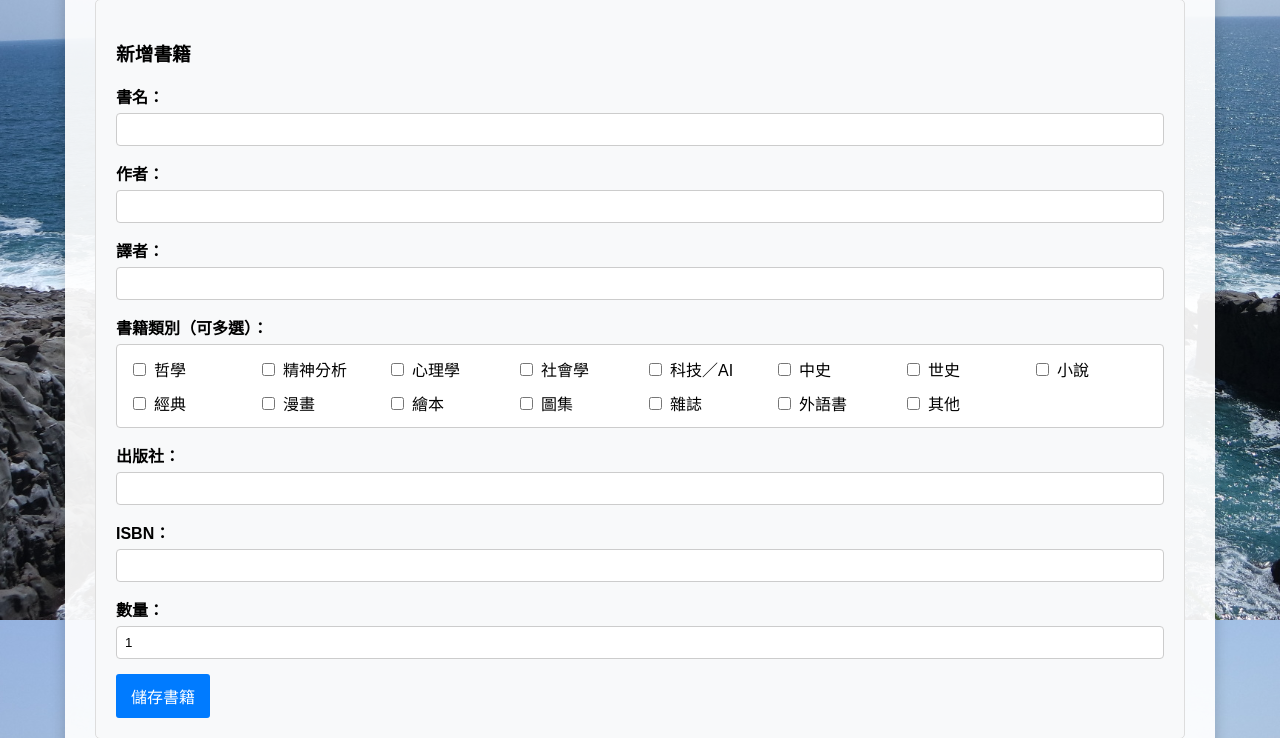
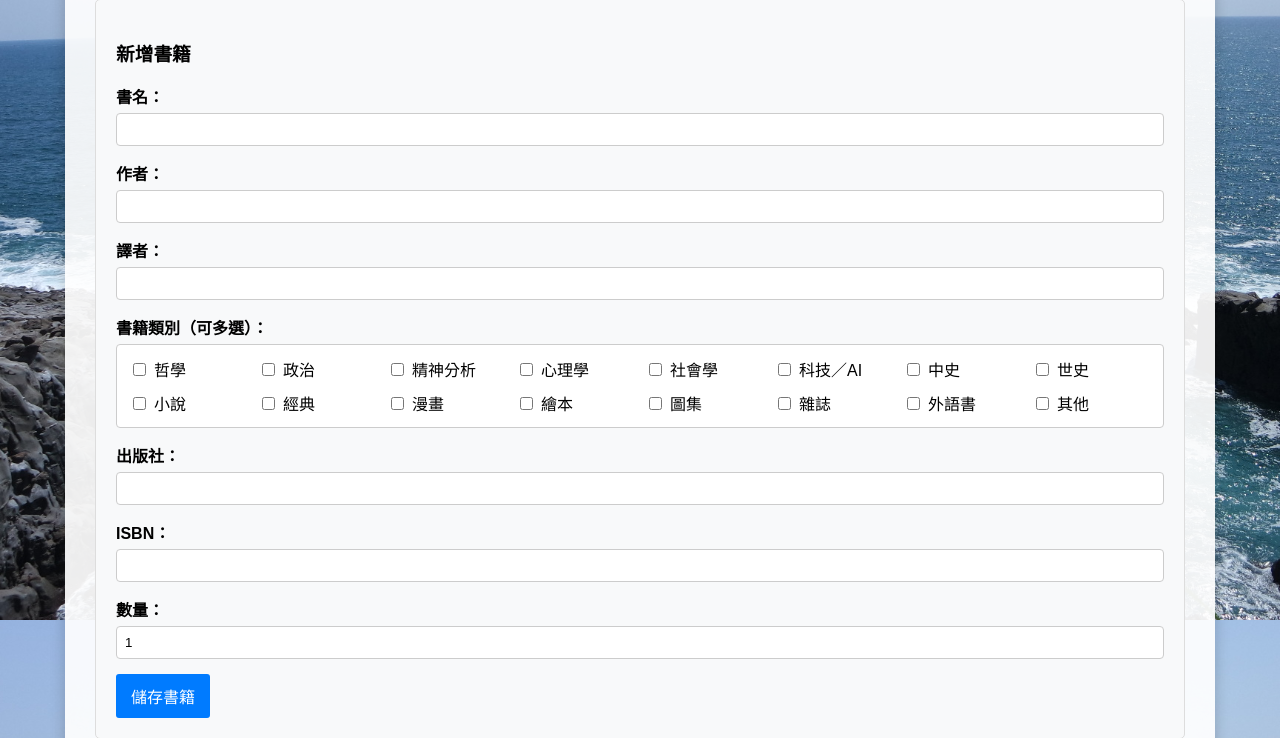
Before and after one commit to liwiln199694-bit/book_manager, a Flask app: page / in a window 1280 px wide. Shown: the part 180-918 px from the top of the page. Run offline with Flask 3, Linux system fonts and the light colour scheme; data comes from the database, SQL or seed files in the repository.

Commit message:
調整書籍類別順序：將政治移到哲學右旁

```diff
--- a/app.py
+++ b/app.py
@@ -23,7 +23,7 @@ class Book(db.Model):
     quantity = db.Column(db.Integer, default=1)
     translator = db.Column(db.String(50))
     status = db.Column(db.String(20), nullable=False, default='未完成閱讀')
-    category = db.Column(db.String(200), nullable=True) # 書籍類別欄位 (儲存如 "心理學,外語書")
+    category = db.Column(db.String(200), nullable=True) # 儲存多選類別字串
 
 with app.app_context():
     db.create_all()
@@ -38,9 +38,8 @@ def index():
         book_quantity = request.form.get('quantity')
         book_translator = request.form.get('translator') or None
 
-        # 獲取前端複選框的陣列資料
+        # 獲取多選類別
         selected_categories = request.form.getlist('category')
-        # 用逗號將多個類別串接起來，若沒勾選則存入 '-'
         book_category = ",".join(selected_categories) if selected_categories else '-'
 
         new_book = Book(
@@ -69,7 +68,7 @@ def index():
                 Book.isbn.like(f"%{search_query}%"),
                 Book.translator.like(f"%{search_query}%"),
                 Book.status.like(f"%{search_query}%"),
-                Book.category.like(f"%{search_query}%") # 支援搜尋書籍類別（如搜尋：外語書）
+                Book.category.like(f"%{search_query}%")
             )
         ).all()
     else:
@@ -130,7 +129,6 @@ def export_excel():
     ws['A1'] = "Gary的圖書管理資料"
     ws['A1'].font = Font(size=16, bold=True)
 
-    # 日期對齊 J1 (第 10 欄)
     today_str = f"匯出日期: {datetime.now().strftime('%Y-%m-%d')}"
     ws['J1'] = today_str
     ws['J1'].font = Font(size=10, italic=True)
--- a/templates/index.html
+++ b/templates/index.html
@@ -25,7 +25,7 @@
         label { font-weight: bold; display: block; margin-bottom: 5px; }
         input[type="text"], input[type="number"] { width: 100%; padding: 8px; box-sizing: border-box; border: 1px solid #ccc; border-radius: 4px; }
 
-        /* 複選框區域網格化排版 */
+        /* 複選框網格化排版 */
         .checkbox-grid {
             display: grid;
             grid-template-columns: repeat(auto-fill, minmax(105px, 1fr));
@@ -42,7 +42,7 @@
             gap: 5px;
             cursor: pointer;
             margin: 0;
-            white-space: nowrap; /* 防止文字換行斷開 */
+            white-space: nowrap;
         }
 
         button { background: #007bff; color: white; padding: 10px 15px; border: none; border-radius: 3px; cursor: pointer; font-size: 16px; }
@@ -86,7 +86,7 @@
             <label>書籍類別（可多選）：</label>
             <div class="checkbox-grid">
                 <label><input type="checkbox" name="category" value="哲學"> 哲學</label>
-                <label><input type="checkbox" name="category" value="精神分析"> 精神分析</label>
+                <label><input type="checkbox" name="category" value="政治"> 政治</label> <label><input type="checkbox" name="category" value="精神分析"> 精神分析</label>
                 <label><input type="checkbox" name="category" value="心理學"> 心理學</label>
                 <label><input type="checkbox" name="category" value="社會學"> 社會學</label>
                 <label><input type="checkbox" name="category" value="科技／AI"> 科技／AI</label>
```
